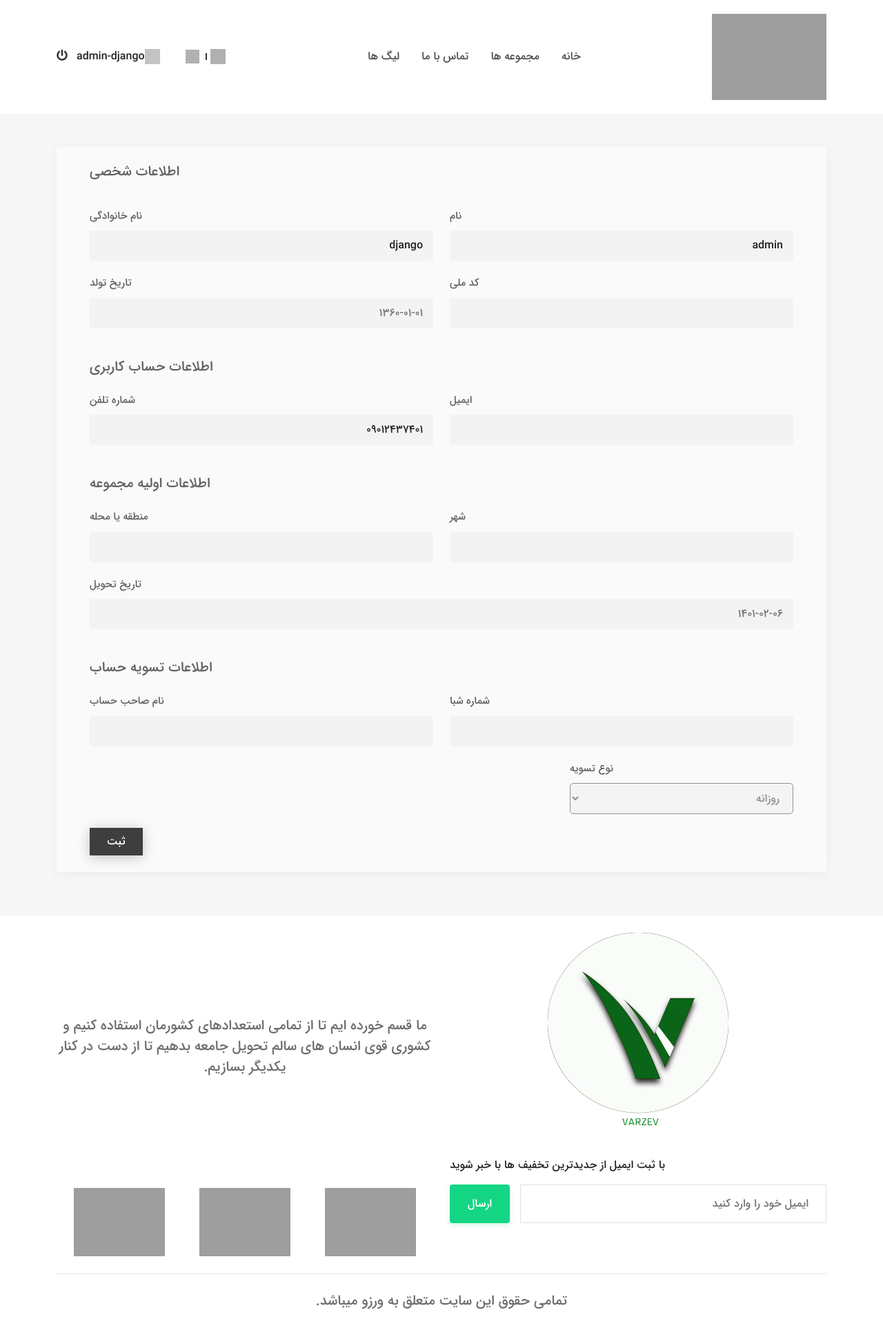
After one commit to DrAmir0240/Varzev, a Django app: page /accounts/update-supervisor-info/09012437401/ in a window 1280 px wide. The commit adds this page. Shown: the whole page at 69% size. Run offline with Django 4.2, Linux system fonts and the light colour scheme; a user stored in the database is signed in; data comes from the database, SQL or seed files in the repository; both versions use the stored data as it was before the commit; parts of the project's set-up code (start-up, migrations or seed data) failed here and were passed over; some libraries are stand-ins or nearby versions; grey boxes are pictures that could not be loaded.

Commit message:
add supervisor-registration-edit feature

```diff
--- a/Varzev/settings.py
+++ b/Varzev/settings.py
@@ -12,6 +12,7 @@ https://docs.djangoproject.com/en/4.2/ref/settings/
 import os
 from pathlib import Path
 import dj_database_url
+from django.contrib.messages import constants as messages
 from dotenv import load_dotenv
 
 # Build paths inside the project like this: BASE_DIR / 'subdir'.
@@ -148,3 +149,7 @@ DEFAULT_AUTO_FIELD = 'django.db.models.BigAutoField'
 MERCHANT = '4d8d8b43-e629-4a19-8f53-a1831385af42'
 
 SANDBOX = False
+
+MESSAGE_TAGS = {
+    messages.ERROR: 'danger',
+}
--- a/account/urls.py
+++ b/account/urls.py
@@ -8,6 +8,7 @@ urlpatterns = [
     path('register-supervisor/', views.SuperVisorRegister.as_view(), name='register-supervisor'),
     path('login/', views.Login.as_view(), name='login'),
     path('logout/', views.Logout.as_view(), name='logout'),
+    path('update-supervisor-info/<str:phone>/',views.SuperVisorRegisterUpdate.as_view(), name='update-supervisor'),
     path('verify-otp/', views.VerifyOTPView.as_view(), name='verify_otp'),
     path('<str:phone>/supervisor-dashboard/', views.supervisor_dashboard, name='supervisor-dashboard'),
     path('<str:phone>/dashboard/', views.dashboard, name='dashboard'),
--- a/account/views.py
+++ b/account/views.py
@@ -1,5 +1,6 @@
 from django.contrib.auth import authenticate, logout, login
 from django.contrib.auth.decorators import login_required
+from django.contrib.auth.mixins import LoginRequiredMixin
 from django.shortcuts import render, redirect, get_object_or_404
 from django.urls import reverse
 from django.utils.decorators import method_decorator
@@ -98,6 +99,71 @@ class SuperVisorRegister(View):
         else:
             messages.error(request, "کد اعتبار سنجی ارسال نشد لطفا بعدا امتحان کنید !")
             return redirect('account:register-supervisor')
+
+
+class SuperVisorRegisterUpdate(LoginRequiredMixin, View):
+    def get(self, request, phone):
+        user = get_object_or_404(User, phone_number=phone)
+        form = SupervisorRegistrationForm(initial={
+            'national_code': user.national_code,
+            'email': user.email,
+            'first_name': user.first_name,
+            'last_name': user.last_name,
+            'birth_date': user.birth_date,
+            'city': user.city,
+            'zone': user.zone,
+            'delivery_date': user.delivery_date,
+            'sheba_name': user.sheba_name,
+            'sheba_number': user.sheba_number,
+            'income_settlement': user.income_settlement,
+        })
+        return render(request, 'account/supervisor-register-edit.html', context={'form': form})
+
+    def post(self, request, phone):
+        user = get_object_or_404(User, phone_number=phone)
+        national_code = request.POST['national_code']
+        email = request.POST['email']
+
+        # Check for uniqueness of national_code and email
+        if User.objects.exclude(id=user.id).filter(national_code=national_code).exists():
+            messages.error(request, 'این کد ملی قبلاً ثبت شده است.')
+            return redirect(request.path)
+
+        if User.objects.exclude(id=user.id).filter(email=email).exists():
+            messages.error(request, 'این ایمیل قبلاً ثبت شده است.')
+            return redirect(request.path)
+
+            # If unique, update user details
+        user.national_code = national_code
+        user.email = email
+        user.first_name = request.POST['first_name']
+        user.last_name = request.POST['last_name']
+        user.birth_date = request.POST['birth_date']
+        user.city = request.POST['city']
+        user.zone = request.POST['zone']
+        user.delivery_date = request.POST['delivery_date']
+        user.sheba_name = request.POST['sheba_name']
+        user.sheba_number = request.POST['sheba_number']
+        user.income_settlement = request.POST['income_settlement']
+        user.save()
+
+        # Store session data
+        request.session['national_code'] = user.national_code
+        request.session['first_name'] = user.first_name
+        request.session['last_name'] = user.last_name
+        request.session['password'] = user.password
+        request.session['email'] = user.email
+        request.session['birth_date'] = user.birth_date
+        request.session['city'] = user.city
+        request.session['zone'] = user.zone
+        request.session['delivery_date'] = user.delivery_date
+        request.session['sheba_name'] = user.sheba_name
+        request.session['sheba_number'] = user.sheba_number
+        request.session['income_settlement'] = user.income_settlement
+        request.session['role'] = 4
+
+        messages.success(request, 'اطلاعات پنل شما ویرایش شد')
+        return redirect(reverse('account:supervisor-dashboard', kwargs={'phone': phone}))
 
 
 class VerifyOTPView(View):
--- a/complex/urls.py
+++ b/complex/urls.py
@@ -10,6 +10,7 @@ urlpatterns = [
     path('category/<slug:category_slug>/<slug:complex_slug>/', views.complexes_detail, name='complex_detail'),
     path('category/<slug:category_slug>/<slug:complex_slug>/sessions', views.session_list, name='session-list'),
     path('create-complex/', views.create_complex, name='create-complex'),
+    # path('edit-complex/<slug:comlex_slug>/',views.complex_edit,name='edit-complex'),
     path('category/<slug:category_slug>/<slug:complex_slug>/create-session/', views.create_sessions,
          name='create-session'),
     path('category/<slug:category_slug>/<slug:complex_slug>/<int:session_id>/edit-session/',
--- a/complex/views.py
+++ b/complex/views.py
@@ -93,6 +93,12 @@ def create_complex(request):
 
     else:
         return render(request, 'complex/create-complex.html', {'categories': categories})
+
+
+# def complex_edit(request, complex_slug):
+#     complecs = get_object_or_404(Complex, slug=complex_slug)
+#     user = get_object_or_404(User, pk=request.user.pk)
+#     return render(request, 'complex/edit-complex.html', {'complex': complecs})
 
 
 def session_list(request, category_slug, complex_slug):
--- /dev/null
+++ b/templates/account/supervisor-register-edit.html
@@ -0,0 +1,184 @@
+{% extends 'base.html' %}
+{% load static %}
+{% block content %}
+    <br>
+    <br>
+    <section id="user-score">
+        <div class="container">
+            <div class="bg-gray gray-shadow rounded-8 mx-0 row">
+                <div class="py-4 px-5">
+                    <div>
+                        <form  action="{% url 'account:update-supervisor' user.phone_number %}" method="POST">
+                            {% csrf_token %}
+                            <div class="shop-title mb-4">
+                                <h3>اطلاعات شخصی</h3>
+                            </div>
+                            <div class="row align-items-center justify-content-between pt-3">
+                                <div class="col-sm-6">
+                                    <div class="info-field">
+                                        <label for="">نام</label>
+                                        <input name='first_name' type="text" class="info-input" value="{{ user.first_name|default:''  }}">
+                                    </div>
+                                </div>
+
+                                <div class="col-sm-6">
+                                    <div class="info-field">
+                                        <label for="">نام خانوادگی</label>
+                                        <input name='last_name' type="text" class="info-input" value="{{ user.last_name|default:''  }}">
+                                    </div>
+                                </div>
+                            </div>
+                            <div class="row align-items-center justify-content-between">
+                                <div class="col-sm-6">
+                                    <div class="info-field">
+                                        <label for="">کد ملی</label>
+                                        <div class="d-flex align-items-center">
+                                            <input name='national_code' type="text"
+                                                   class="info-input text-right" value="{{ user.national_code|default:''  }}">
+                                        </div>
+                                    </div>
+                                </div>
+                                <div class="col-sm-6">
+                                    <div class="info-field">
+                                        <label for="">تاریخ تولد</label>
+                                        <div class="d-flex align-items-center">
+                                            <input name='birth_date' type="text" placeholder="1360-01-01"
+                                                   class="info-input text-right" value="{{ user.birth_date|default:''  }}">
+                                        </div>
+                                    </div>
+                                </div>
+                            </div>
+                            <br>
+                            <div class="shop-title mb-4">
+                                <h3>اطلاعات حساب کاربری</h3>
+                            </div>
+                            <div class="row align-items-center justify-content-between">
+                                <div class="col-sm-6">
+                                    <div class="info-field">
+                                        <label for="">ایمیل</label>
+                                        <div class="d-flex align-items-center">
+                                            <input name='email' type="email"
+                                                   class="info-input text-right" value="{{ user.email|default:'' }}">
+                                        </div>
+                                    </div>
+                                </div>
+                                <div class="col-sm-6">
+                                    <div class="info-field">
+                                        <label for="">شماره تلفن</label>
+                                        <div class="d-flex align-items-center">
+                                            <input name='phone_number' type="tel" class="info-input text-right" readonly value="{{ user.phone_number }}">
+                                        </div>
+                                    </div>
+                                </div>
+                            </div>
+{#                            <div class="row align-items-center justify-content-between">#}
+{#                                <div class="col-sm-6">#}
+{#                                    <div class="info-field">#}
+{#                                        <label for="">رمز عبور</label>#}
+{#                                        <div class="d-flex align-items-center">#}
+{#                                            <input name='password' type="password"#}
+{#                                                   class="info-input text-right" {{ user.password }}>#}
+{#                                        </div>#}
+{#                                    </div>#}
+{#                                </div>#}
+{#                                <div class="col-sm-6">#}
+{#                                    <div class="info-field">#}
+{#                                        <label for="">تایید رمز عبور</label>#}
+{#                                        <div class="d-flex align-items-center">#}
+{#                                            <input name='confirm_password' type="password"#}
+{#                                                   class="info-input text-right" value="{{ user.confirm_password }}">#}
+{#                                        </div>#}
+{#                                    </div>#}
+{#                                </div>#}
+{#                            </div>#}
+                            <br>
+                            <div class="shop-title mb-4">
+                                <h3>اطلاعات اولیه مجموعه</h3>
+                            </div>
+                            <div class="row align-items-center justify-content-between">
+                                <div class="col-sm-6">
+                                    <div class="info-field">
+                                        <label for="">شهر</label>
+                                        <div class="d-flex align-items-center">
+                                            <input name='city' type="text" class="info-input text-right" value="{{ user.city|default:''  }}">
+                                        </div>
+                                    </div>
+                                </div>
+                                <div class="col-sm-6">
+                                    <div class="info-field">
+                                        <label for="">منطقه یا محله</label>
+                                        <div class="d-flex align-items-center">
+                                            <input name='zone' type="text" class="info-input text-right" value="{{ user.zone|default:''  }}">
+                                        </div>
+                                    </div>
+                                </div>
+                            </div>
+                            <div class="row align-items-center justify-content-between">
+                                <div class="col-sm-12">
+                                    <div class="info-field">
+                                        <label for="">تاریخ تحویل</label>
+                                        <div class="d-flex align-items-center">
+                                            <input name='delivery_date' placeholder="1401-02-06" type="text"
+                                                   class="info-input text-right" value="{{ user.delivery_date|default:''  }}">
+                                        </div>
+                                    </div>
+                                </div>
+                            </div>
+                            <br>
+                            <div class="shop-title mb-4">
+                                <h3>اطلاعات تسویه حساب</h3>
+                            </div>
+                            <div class="row align-items-center justify-content-between">
+                                <div class="col-sm-6">
+                                    <div class="info-field">
+                                        <label for="">شماره شبا</label>
+                                        <div class="d-flex align-items-center">
+                                            <input name='sheba_number' type="text" value="{{ user.sheba_number|default:''  }}"
+                                                   class="info-input text-left">
+                                        </div>
+                                    </div>
+                                </div>
+
+                                <div class="col-sm-6">
+                                    <div class="info-field">
+                                        <label for="">نام صاحب حساب</label>
+                                        <div class="d-flex align-items-center">
+                                            <input name='sheba_name' type="text" class="info-input text-right" value="{{ user.sheba_name|default:''  }}">
+                                        </div>
+                                    </div>
+                                </div>
+                            </div>
+                            <div class="row align-items-center justify-content-between">
+                                <div class="col-sm-4">
+                                    <div class="select2-dropdown info-field">
+                                        <label class="select2-dropdown">نوع تسویه</label>
+                                        <div class="d-flex align-items-center ">
+                                            <select style="width: 350px" name="income_settlement"
+                                                    class="see-all__btn d-flex align-items-center justify-content-center mt-"
+                                                    required>
+                                                <option value="1">روزانه</option>
+                                                <option value="2">هفتگی</option>
+                                                <option value="3">15 روزه</option>
+                                                <option value="4">ماهانه</option>
+                                            </select>
+                                        </div>
+
+                                    </div>
+                                </div>
+                            </div>
+                            <div>
+                                <button type="submit" class="btn-dark float-end line-h-1 rounded-8">
+                                    ثبت
+                                </button>
+                            </div>
+
+                        </form>
+                    </div>
+
+                </div>
+
+            </div>
+
+        </div>
+    </section>
+{% endblock %}
--- a/templates/base.html
+++ b/templates/base.html
@@ -28,6 +28,7 @@
         .custom-btn {
             margin: 5px; /* فاصله بین دکمه‌ها */
         }
+
         .image-container {
             display: flex;
             justify-content: center; /* مرکز عمودی */
@@ -375,7 +376,16 @@
     </header>
 </div>
 <!--------End Header Section-------->
-
+<div class="container">
+    <div class="row">
+        {% if messages %}
+            <div class="col-sm text-right mt-4 ">
+            {% for m in messages %}
+                <div class="alert alert-{{ m.tags }} ">{{ m.message }}</div>
+            {% endfor %}
+        {% endif %}
+        </div>
+    </div>
     {% block content %}
     {% endblock %}
 
--- a/templates/complex/complex-detail.html
+++ b/templates/complex/complex-detail.html
@@ -68,10 +68,7 @@
                                     <h5>روز های تعطیل : {{ single_complex.close_days }}</h5>
                                 </div>
                             </div>
-                            <div class="option-item d-flex align-items-center justify-content-between">
-                                <div>
-                                    <h5>تلفن : {{ single_complex.supervisor.phone_number }}</h5>
-                                </div>
+
                             </div>
                             <div class="option-item d-flex align-items-center justify-content-between">
                                 <div>
```
Also changed, not shown: templates/account/supervisor-dashboard.html (+9 -0 lines), db.sqlite3 (deleted), 1 other file. Lines whose indentation alone changed are shown as unchanged.
